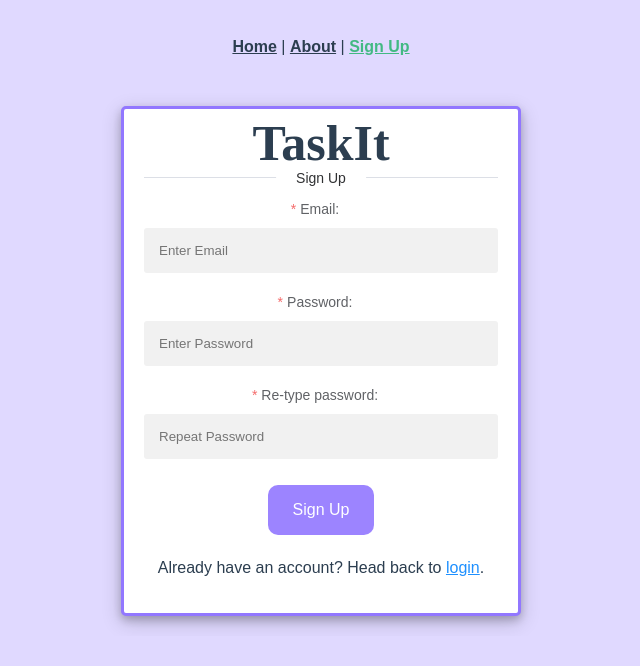
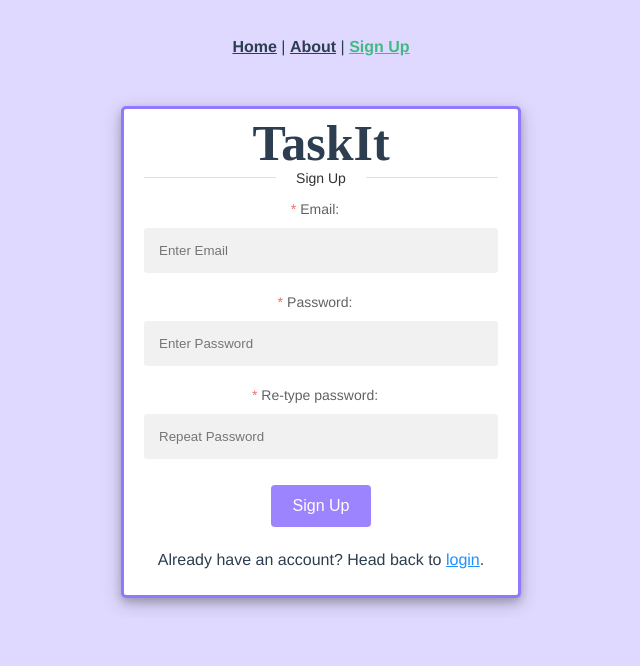
Before and after one commit to mathieugeoffroy052/ecse428-group-project, a Vue app in the folder taskit-frontend/: page /signup in a window 1280 px wide. Shown: the top 666 px of the page, without its empty margins (319-959 px from the left). Built offline with nearby package versions, Linux system fonts and the light colour scheme; no server answers.

Commit message:
added estetic changes so that branches login and signup are very similar

```diff
--- a/taskit-frontend/src/views/SignUp.vue
+++ b/taskit-frontend/src/views/SignUp.vue
@@ -49,7 +49,7 @@
 
             <button  type="submit"
                         class="submit"
-                        style="border-radius: 10px; width: 30%; height: 10%">
+                        style="border-radius: 4px;">
                         Sign Up
             </button>
 
@@ -106,7 +106,7 @@ export default{
 
 <style>
   @import 'generalStyle.css';
-  * {box-sizing: border-box; font-family: Arial, Helvetica, sans-serif;}
+  * {box-sizing: border-box; }
 
   h1 {
     font-family: var(--titleFont);
@@ -123,7 +123,7 @@ export default{
     box-shadow: 0 4px 8px 0 rgba(0, 0, 0, 0.2), 0 6px 20px 0 rgba(0, 0, 0, 0.19);
     padding-left: 20px;
     padding-right: 20px;
-    padding-bottom: 20px;
+    padding-bottom: 10px;
     margin: 20px;
     width: 400px;
     margin: auto;
@@ -147,11 +147,12 @@ export default{
     background-color: var(--lavender);
     font-size: 16px;
     color: white;
-    padding: 16px 20px;
+    padding: 12px 16px;
     margin: 8px 0;
     border: none;
     cursor: pointer;
     opacity: 0.9;
+    width: 100px;
   }
 
   .submit:hover {
```
